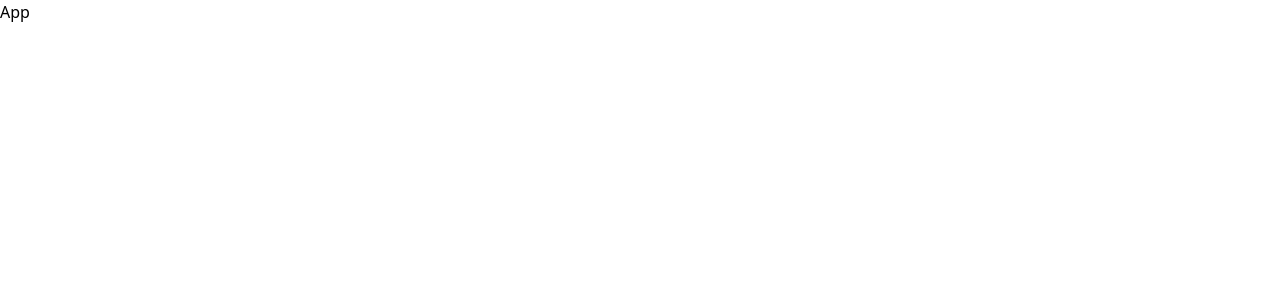
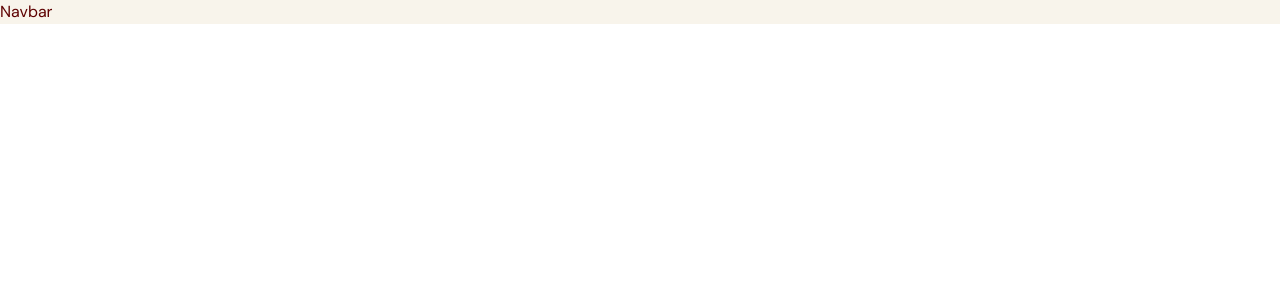
Before and after one commit to Vishall001/Fitness_App, a React (Vite) app in the folder fitness_app/: page / in a window 1280 px wide. Shown: the top 300 px of the page. Built offline with nearby package versions, Linux system fonts and the light colour scheme.

Commit message:
added the google fonts

```diff
--- a/fitness_app/src/App.tsx
+++ b/fitness_app/src/App.tsx
@@ -1,10 +1,10 @@
-
+import Navbar from "@/component/navbar"
 
 function App() {
 
   return (
-    <div className="App">
-       App
+    <div className="bg-gray-20 ">
+    <Navbar/>
     </div>
   )
 }
--- /dev/null
+++ b/fitness_app/src/component/navbar/index.tsx
@@ -0,0 +1,12 @@
+import { useState } from "react"
+
+
+type Props={}
+const Navbar =(props:Props)=>{
+    return (
+        <div>Navbar</div>
+    )
+}
+
+
+export default Navbar
--- a/fitness_app/src/index.css
+++ b/fitness_app/src/index.css
@@ -1,3 +1,18 @@
+@import url('https://fonts.googleapis.com/css2?family=DM+Sans:wght@400;700&family=Inter:wght@400;600;700&family=Montserrat:wght@700&display=swap');
+
+
+
 @tailwind base;
 @tailwind components;
 @tailwind utilities;
+
+html,
+body,
+#root,
+.app{
+    height:100%;
+    width:100%;
+    font-family: "DM Sans",sans-serif;
+    @apply text-gray-500;
+
+}
```
